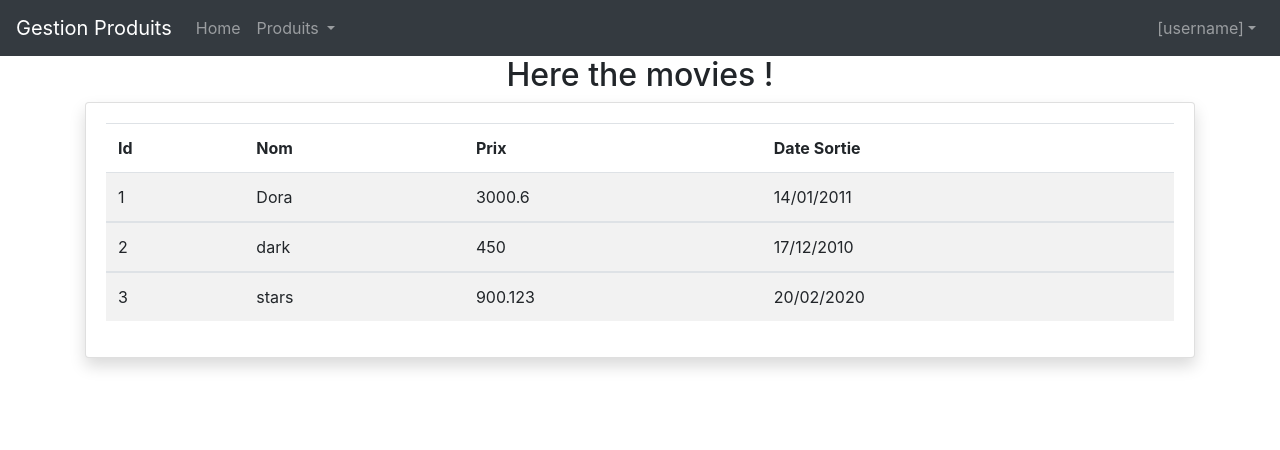
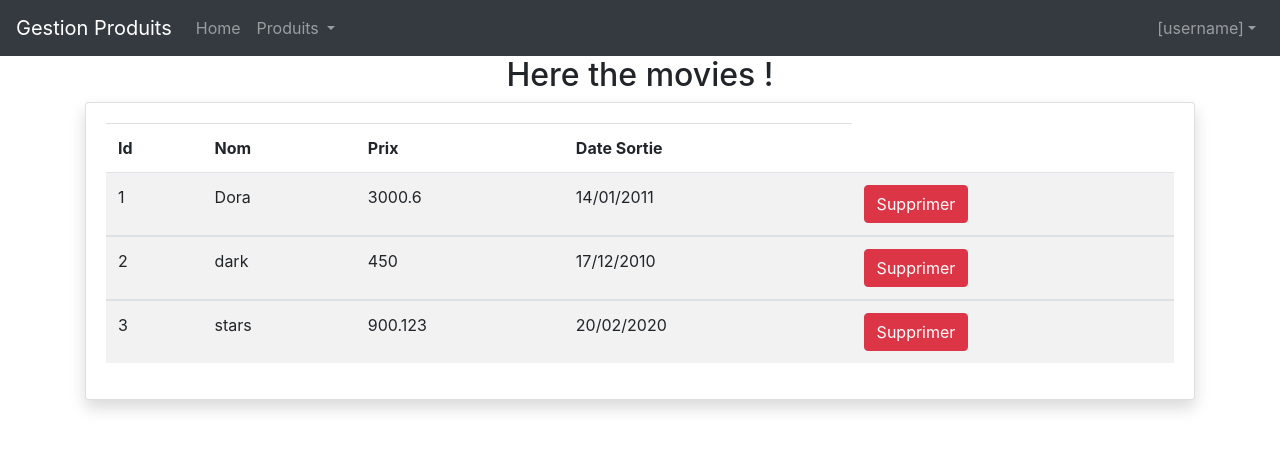
Before and after one commit to amira-haouet/managermovies_SpringBootAngular, an Angular app in the folder MesFilms/: page /films in a window 1280 px wide. Shown: the top 450 px of the page. Built offline with nearby package versions, Linux system fonts and the light colour scheme.

Commit message:
add supp method

```diff
--- a/MesFilms/src/app/films/films.component.html
+++ b/MesFilms/src/app/films/films.component.html
@@ -16,6 +16,8 @@
                         <td>{{film.titre}}</td>
                         <td>{{film.prixticket}}</td>
                         <td>{{film.dateSortie | date:'dd/MM/yyyy'}}</td>
+                        <td><a class="btn btn-danger" (click)="supprimerFilm(film)">Supprimer</a></td>
+
                     </tr>
                 </tbody>
             </table>
--- a/MesFilms/src/app/films/films.component.ts
+++ b/MesFilms/src/app/films/films.component.ts
@@ -27,5 +27,7 @@ export class FilmsComponent implements OnInit {
 
   ngOnInit(): void {
   }
-
+  supprimerFilm(f: Film) {
+    console.log(f);
+  }
 }
```
